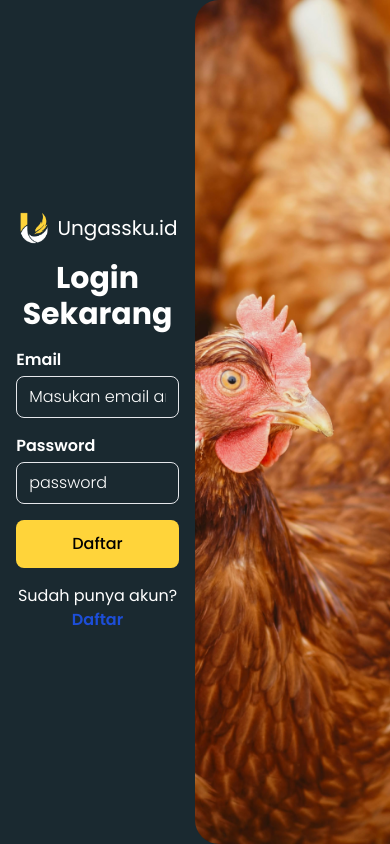
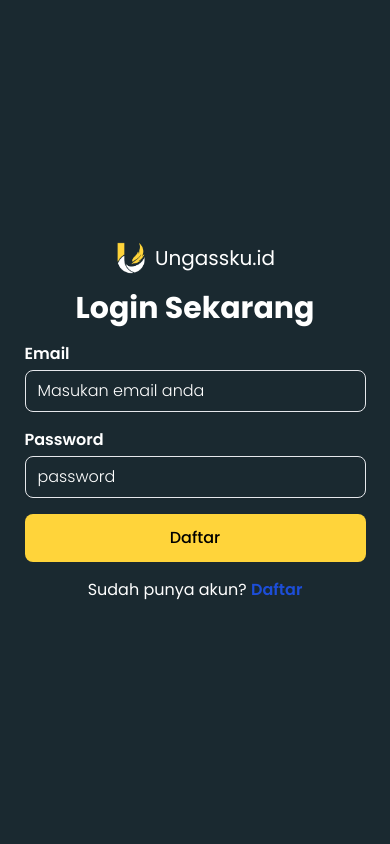
Before and after one commit to Ariemaharrucha/unggasku-fe, a React (Vite) app: page /login in a window 390 px wide. Built offline with nearby package versions, Linux system fonts and the light colour scheme.

Commit message:
add responsive mobile

```diff
--- a/src/layouts/AuthLayout.jsx
+++ b/src/layouts/AuthLayout.jsx
@@ -4,9 +4,9 @@ import imageAuth from "../assets/imageAuth.png";
 export const AuthLayout = ({ children, title }) => {
   return (
     <div>
-      <section className="flex h-screen justify-center items-center  bg-primary-950">
+      <section className="flex md:min-h-screen justify-center items-center  bg-primary-950">
         <div className="space-y-4 h-screen w-full flex justify-center items-center">
-          <section className="w-10/12 mx-auto space-y-4 ">
+          <section className="md:w-8/12  mx-auto space-y-4 ">
             <section className="flex items-center gap-2 justify-center">
               <img src={logo} alt="" className="size-8" />
               <a className="text-xl text-white" href="#">
@@ -19,7 +19,7 @@ export const AuthLayout = ({ children, title }) => {
             {children}
           </section>
         </div>
-        <div className="rounded-l-3xl bg-red-400 h-screen w-full overflow-hidden">
+        <div className="rounded-l-3xl bg-red-400 h-screen w-full overflow-hidden md:block hidden">
           <img src={imageAuth} alt="" className="w-full h-full object-cover" />
         </div>
       </section>
--- a/src/pages/clients/ArtikelPage.jsx
+++ b/src/pages/clients/ArtikelPage.jsx
@@ -4,8 +4,6 @@ import Button from "../../components/ui/Button.jsx";
 import image from "../../assets/jumbotronArtikelPage.png";
 import { IoSearch } from "react-icons/io5";
 import { Cardkateori } from "../../components/shared/Cardkateori.jsx";
-import { Link } from "react-router-dom";
-import { MdFavoriteBorder } from "react-icons/md";
 import kategoriArtikel1 from '../../assets/kategoriArtikel1.jpg'
 import kategoriArtikel2 from '../../assets/kategoriArtikel2.jpeg'
 import kategoriArtikel3 from '../../assets/kategoriArtikel3.jpeg'
@@ -40,13 +38,13 @@ export const ArtikelPage = () => {
     <Layout>
       {/* Jumbotron */}
       <section className="md:min-h-screen bg-primary-950 ">
-        <div className="container mx-auto grid md:grid-cols-12 py-8 gap-20 items-center">
-          <div className="md:col-span-6 grid-cols-12 md:px-0 px-8">
+        <div className="container mx-auto grid md:grid-cols-12 py-8 gap-20 content-center px-8 md:px-0">
+          <div className="md:col-span-6 grid-cols-12 ">
             <div className="overflow-hidden">
               <img src={image} alt="" className="w-full h-full object-cover" />
             </div>
           </div>
-          <div className="md:col-span-6 grid-cols-12 px-8">
+          <div className="md:col-span-6 grid-cols-12 px-8 self-center">
             <div className="text-balance space-y-4 w-fit">
               <h1 className="text-secondary-300 md:text-6xl text-5xl  font-bold">Baca Artikel Terbaru</h1>
               <p className="text-white">
@@ -82,7 +80,7 @@ export const ArtikelPage = () => {
       </section>
 
       {/* Kategori */}
-      <section className="container md:mx-auto py-10 px-2 md:px-0">
+      <section className="container md:mx-auto py-10 px-2 ">
         <div className="space-y-5 text-center">
           <h2 className="text-3xl font-semibold">Kategori</h2>
           <p className="font-semibold">Temukan artikel lengkap berdasarkan kategori</p>
```
